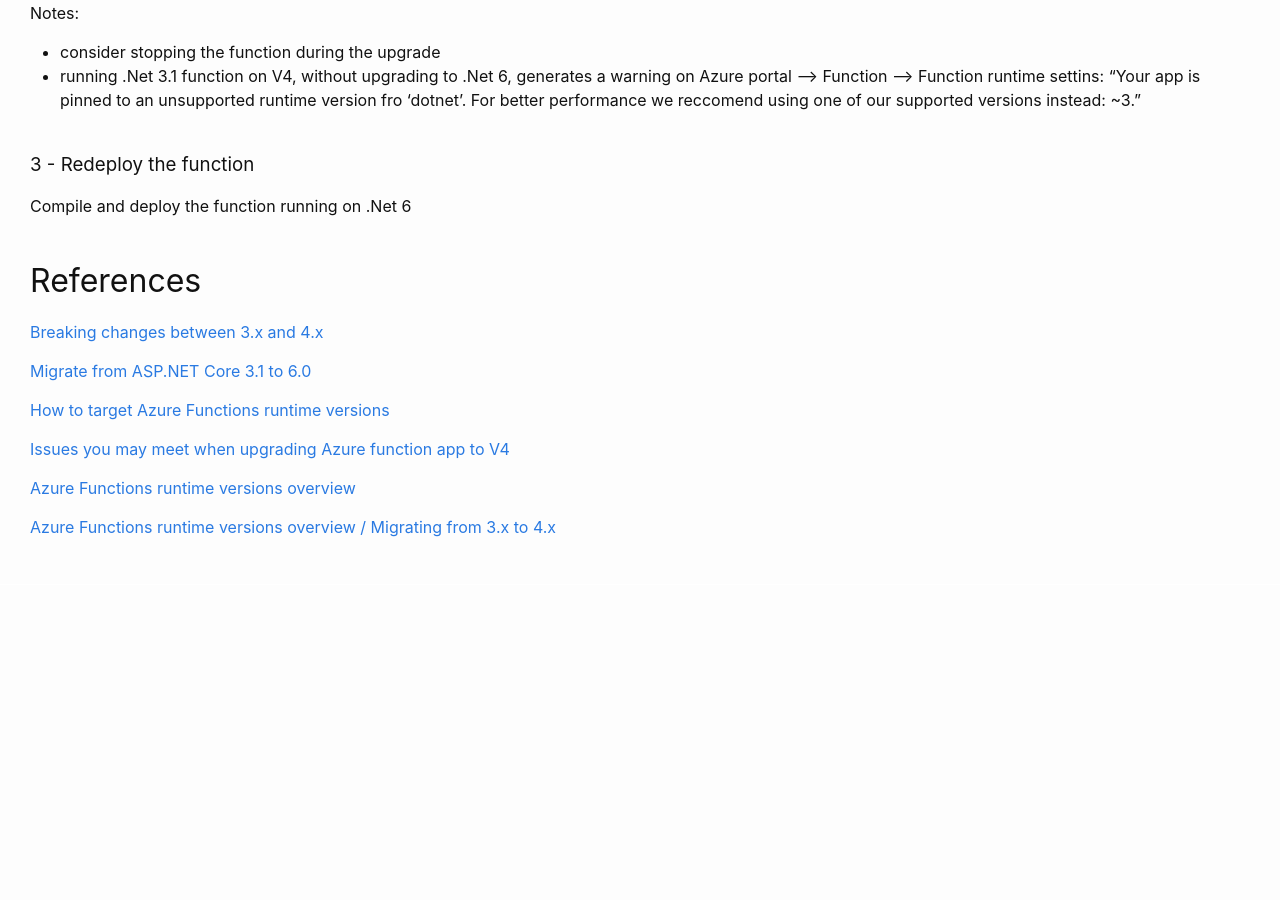
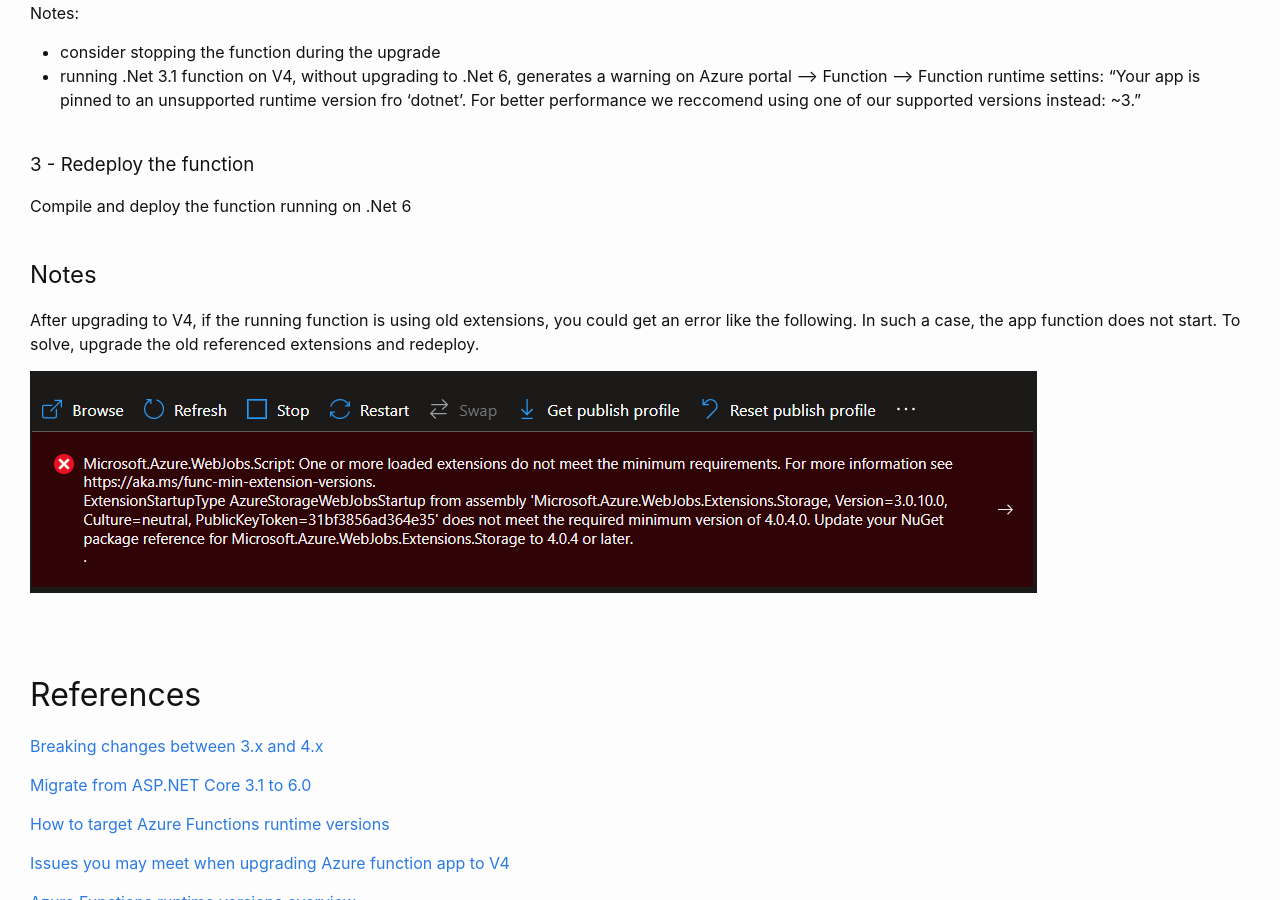
Before and after one commit to fhtino/fhtino.github.io, a Jekyll site: the page built from notes/azfunctions/migrationV3V4.md, in a window 1280 px wide and 900 px high, scrolled down 1364 px. Built offline with Jekyll 4.4.1, drawn with Linux system fonts in a browser that asks for light colours; our own code applies the rules of GitHub Pages for plain Markdown files; before the commit the page ends 2039 px from its top, so only the background shows below that.

Commit message:
function v3 - v4

```diff
--- a/notes/azfunctions/migrationV3V4.md
+++ b/notes/azfunctions/migrationV3V4.md
@@ -73,6 +73,16 @@
 <br/>
 
 
+## Notes
+
+After upgrading to V4, if the running function is using old extensions, you could get an error like the following. In such a case, the app function does not start. To solve, upgrade the old referenced extensions and redeploy.
+
+![functions_v3_to_v4](imgs/functions_v3_to_v4_001.png)
+
+
+<br/>
+<br/>
+
 
 # References
 
```
Also changed, not shown: notes/azfunctions/imgs/functions_v3_to_v4_001.png (added).
